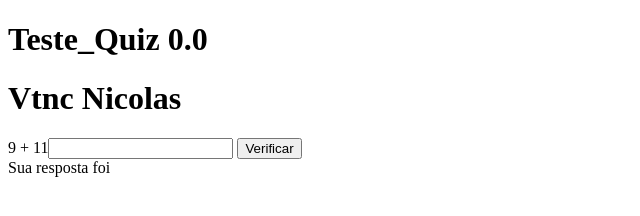
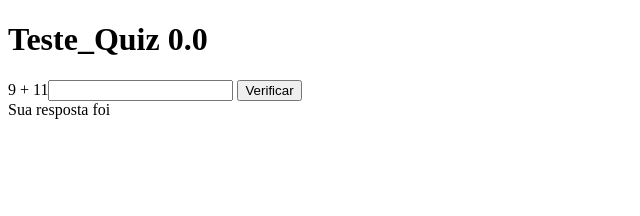
Before and after one commit to CueioTwo/Teste_Quiz, a plain HTML site: page index.html in a window 1280 px wide. Shown: the whole page, without its empty margins (0-640 px from the left). Drawn offline with Linux system fonts and the light colour scheme.

Commit message:
Update index.html

```diff
--- a/index.html
+++ b/index.html
@@ -8,7 +8,6 @@
 </head>
 <body>
     <h1>Teste_Quiz 0.0</h1>
-    <h1>Vtnc Nicolas </h1>
     <label for="valor1">9 + 11</label><input type="number" name="tex1" id="valor1">
     <input type="button" value="Verificar" onclick="verif()">
     <div id="res">Sua resposta foi</div>
```
